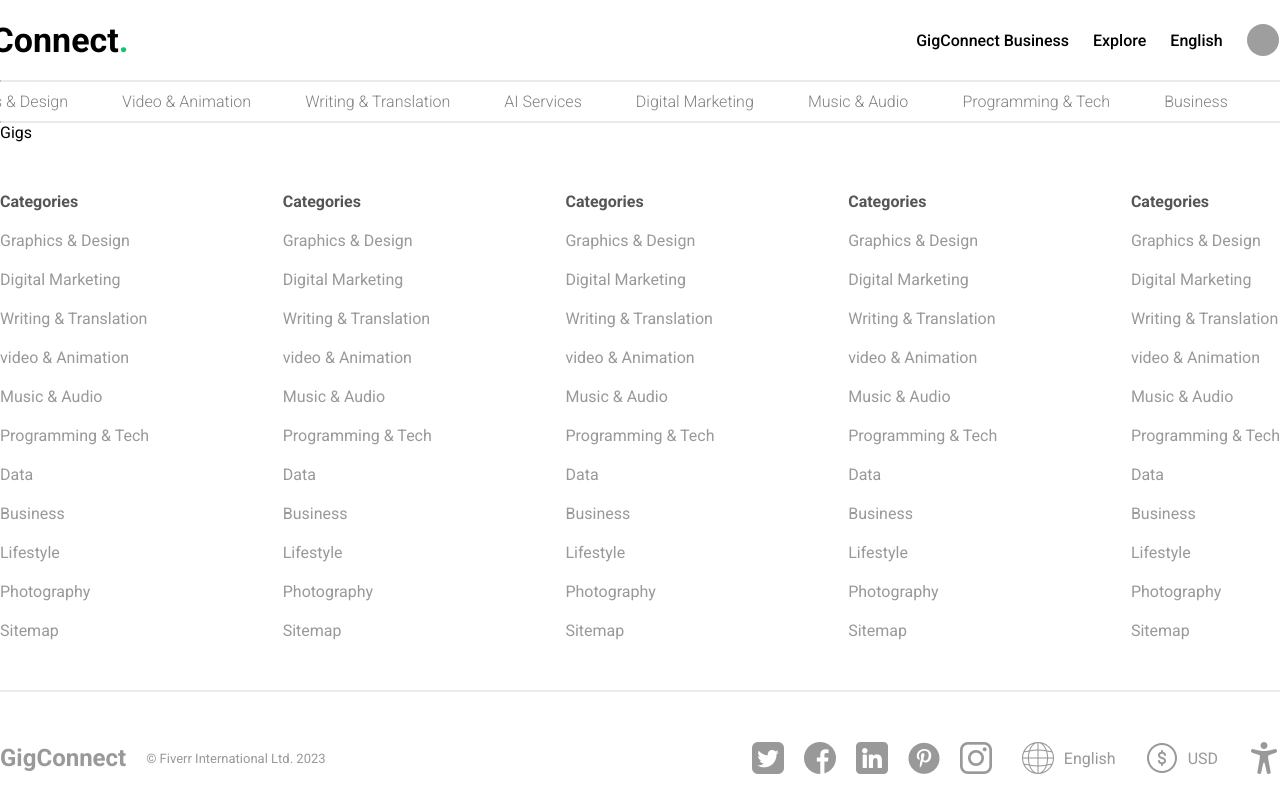
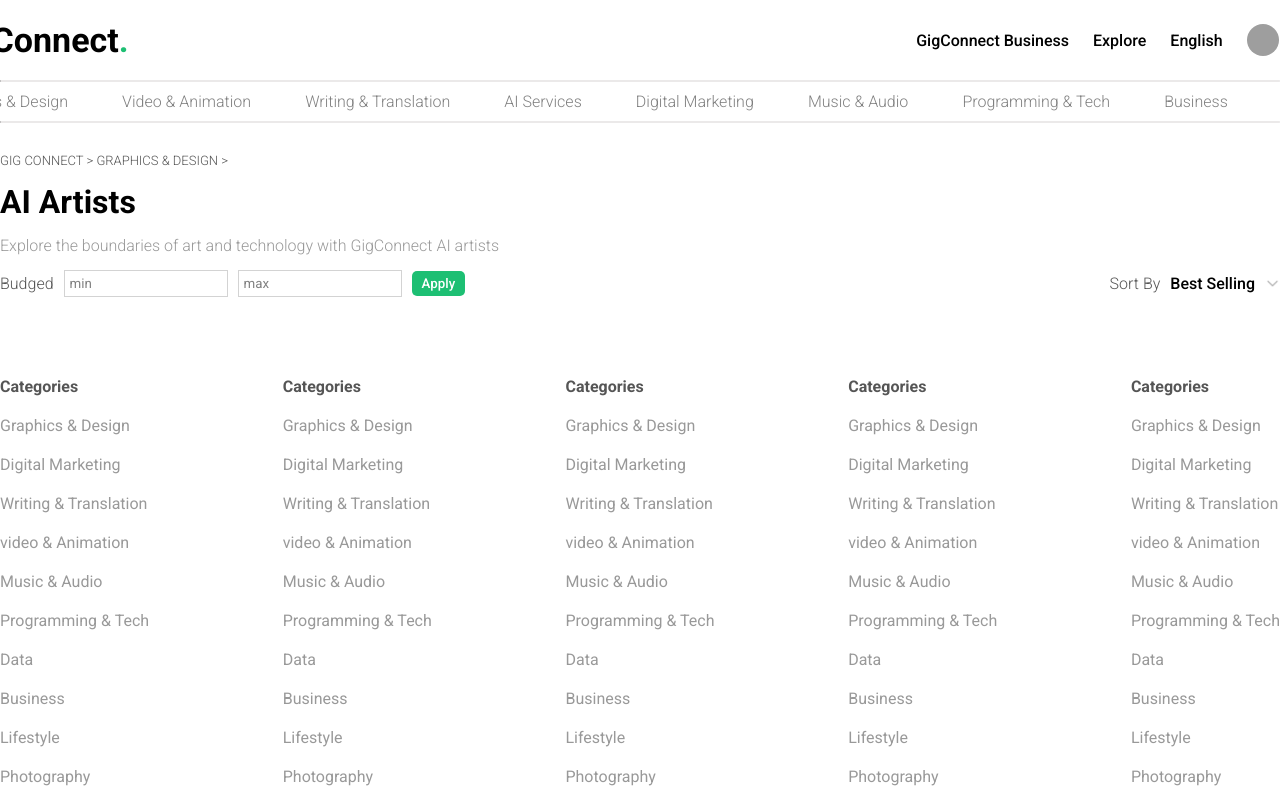
Before and after one commit to PRANAVPADMANABHANK/GigConnect, a React (Vite) app in the folder Client/: page /gigs in a window 1280 px wide. Shown: the top 800 px of the page. Built offline with nearby package versions, Linux system fonts and the light colour scheme; grey boxes are pictures that could not be loaded.

Commit message:
feat: Added Gigs page with budget sorting and sortBy newest or best selling gigs

```diff
--- a/Client/src/pages/gigs/Gigs.jsx
+++ b/Client/src/pages/gigs/Gigs.jsx
@@ -1,9 +1,55 @@
-import React from 'react'
+import React, { useState } from "react";
+import "./Gigs.scss";
 
 const Gigs = () => {
+  const [sort, setSort] = useState("sales"); //for changing the selected sortBy in the page
+  const [open, setOpen] = useState(false); //for sortBy dropdown state change
+
+  const reSort = (type) => {
+    setSort(type);
+    setOpen(false);
+  };
+
   return (
-    <div>Gigs</div>
-  )
-}
+    <div className="gigs">
+      <div className="container">
+        <span className="breadcrumbs">GIG CONNECT > GRAPHICS & DESIGN ></span>
+        <h1>AI Artists</h1>
+        <p>
+          Explore the boundaries of art and technology with GigConnect AI
+          artists
+        </p>
+        <div className="menu">
+          <div className="left">
+            <span>Budged</span>
+            <input type="text" placeholder="min" />
+            <input type="text" placeholder="max" />
+            <button>Apply</button>
+          </div>
+          <div className="right">
+            <span className="sortBy">Sort By</span>
+            <span className="sortType">
+              {sort === "sales" ? "Best Selling" : "Newest"}
+            </span>
+            <img
+              src="../../../public/img/down.png"
+              alt=""
+              onClick={() => setOpen(!open)}
+            />
+            {open && (
+              <div className="rightMenu">
+                {sort === "sales" ? (
+                  <span onClick={() => reSort("createdAt")}>Newest</span>
+                ) : (
+                  <span onClick={() => reSort("sales")}>Best Selling</span>
+                )}
+              </div>
+            )}
+          </div>
+        </div>
+      </div>
+    </div>
+  );
+};
 
-export default Gigs
+export default Gigs;
--- a/Client/src/pages/gigs/Gigs.scss
+++ b/Client/src/pages/gigs/Gigs.scss
@@ -0,0 +1,94 @@
+.gigs{
+    display: flex;
+    justify-content: center;
+    .container{
+        width: 1400px;
+        padding: 30px 0px;
+        display: flex;
+        flex-direction: column;
+        gap: 15px;
+
+        .breadcrumbs{
+            font-weight: 300;
+            font-size: 13px;
+            color: #555;
+        }
+
+        p{
+            color: #999;
+            font-weight: 300;
+        }
+
+        .menu{
+            display: flex;
+            align-items: center;
+            justify-content: space-between;
+
+            .left{
+                display: flex;
+                align-items: center;
+                gap: 10px;
+                color: #555;
+                font-weight: 300;
+
+                input{
+                    padding: 5px;
+                    border: 1px solid lightgrey;
+                    outline: none;
+
+                    &::placeholder{
+                        color: gray;
+                    }
+                }
+
+                button{
+                    background-color: #1dbf73;
+                    color: white;
+                    font-weight: 500;
+                    border: none;
+                    cursor: pointer;
+                    padding: 5px 10px;
+                    border-radius: 5px;
+                }
+            }
+            .right{
+                display: flex;
+                align-items: center;
+                gap: 10px;
+                position: relative;
+                .sortBy{
+                    color: #555;
+                    font-weight: 300;
+                }
+
+                .sortType{
+                    font-weight: 500;
+                }
+
+                img{
+                    width: 15px;
+                    cursor: pointer;
+                }
+
+                .rightMenu{
+                    padding: 20px;
+                    background-color: white;
+                    border-radius: 5px;
+                    border: .5px solid lightgrey;
+                    position: absolute;
+                    top: 30px;
+                    right: 0;
+                    display: flex;
+                    flex-direction: column;
+                    gap: 20px;
+                    color: #555;
+
+                    span{
+                        cursor: pointer;
+                    }
+
+                }
+            }
+        }
+    }
+}
```
Also changed, not shown: Client/src/components/gigCard/GigCard.jsx (+35 -0 lines), Client/src/components/gigCard/GigCard.scss (+78 -0 lines).
